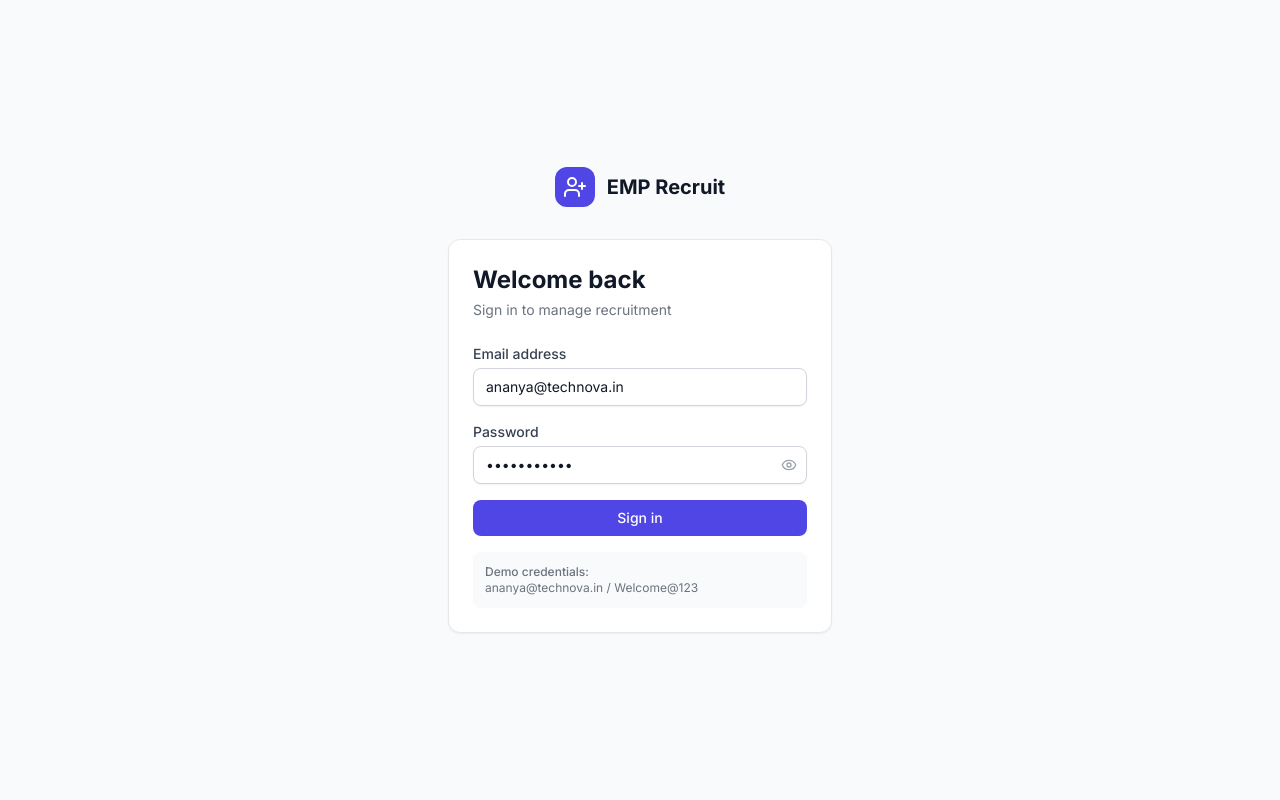
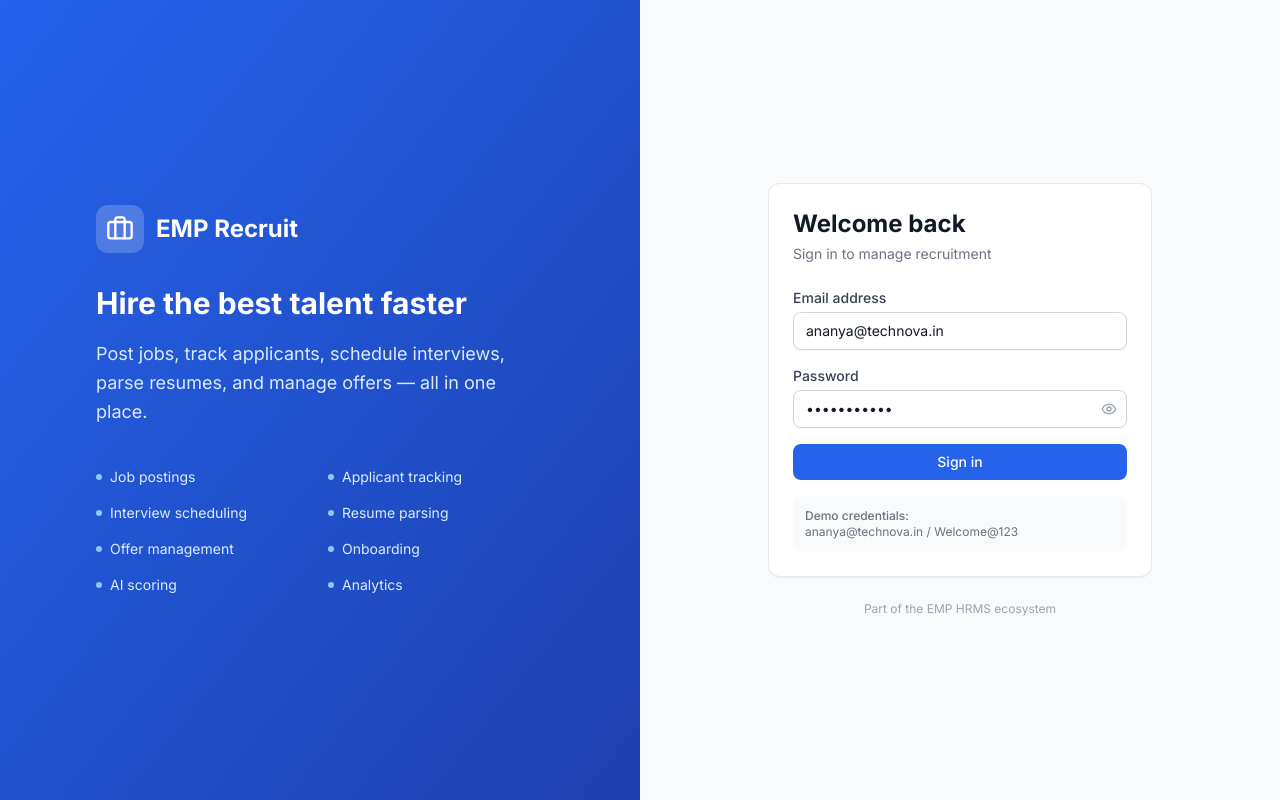
Before and after one commit to EmpCloud/emp-recruit, a React (Vite) app in the folder packages/client/: page /login in a window 1280 px wide. Built offline with nearby package versions, Linux system fonts and the light colour scheme; no server answers.

Commit message:
ui: Redesign login page with split-layout brand panel (blue theme)

```diff
--- a/packages/client/src/pages/auth/LoginPage.tsx
+++ b/packages/client/src/pages/auth/LoginPage.tsx
@@ -1,9 +1,20 @@
 import { useState } from "react";
 import { useNavigate } from "react-router-dom";
-import { UserPlus, Eye, EyeOff } from "lucide-react";
+import { Briefcase, Eye, EyeOff, Loader2 } from "lucide-react";
 import { useLogin } from "@/api/hooks";
 import { useAuthStore } from "@/lib/auth-store";
 import toast from "react-hot-toast";
+
+const features = [
+  "Job postings",
+  "Applicant tracking",
+  "Interview scheduling",
+  "Resume parsing",
+  "Offer management",
+  "Onboarding",
+  "AI scoring",
+  "Analytics",
+];
 
 export function LoginPage() {
   const navigate = useNavigate();
@@ -30,22 +41,57 @@ export function LoginPage() {
   }
 
   return (
-    <div className="flex min-h-screen items-center justify-center bg-gray-50 px-4">
+    <div className="flex min-h-screen">
+      {/* Left panel — brand */}
+      <div className="hidden lg:flex lg:w-1/2 items-center justify-center bg-gradient-to-br from-blue-600 to-blue-800 p-12">
+        <div className="max-w-md text-white">
+          <div className="flex items-center gap-3 mb-8">
+            <div className="flex h-12 w-12 items-center justify-center rounded-xl bg-white/20">
+              <Briefcase className="h-7 w-7 text-white" />
+            </div>
+            <span className="text-2xl font-bold">EMP Recruit</span>
+          </div>
+          <h2 className="text-3xl font-bold leading-tight mb-4">
+            Hire the best talent faster
+          </h2>
+          <p className="text-blue-100 text-lg leading-relaxed">
+            Post jobs, track applicants, schedule interviews, parse resumes, and
+            manage offers &mdash; all in one place.
+          </p>
+          <div className="mt-10 grid grid-cols-2 gap-4">
+            {features.map((f) => (
+              <div key={f} className="flex items-center gap-2 text-sm">
+                <span className="h-1.5 w-1.5 rounded-full bg-blue-300" />
+                <span className="text-blue-100">{f}</span>
+              </div>
+            ))}
+          </div>
+        </div>
+      </div>
+
+      {/* Right panel — form */}
+      <div className="flex w-full lg:w-1/2 items-center justify-center bg-gray-50 px-4">
         <div className="w-full max-w-sm">
-        <div className="mb-8 flex items-center justify-center gap-3">
-          <div className="flex h-10 w-10 items-center justify-center rounded-xl bg-brand-600">
-            <UserPlus className="h-6 w-6 text-white" />
+          {/* Mobile logo */}
+          <div className="mb-8 flex items-center justify-center gap-3 lg:hidden">
+            <div className="flex h-10 w-10 items-center justify-center rounded-xl bg-blue-600">
+              <Briefcase className="h-6 w-6 text-white" />
             </div>
             <span className="text-xl font-bold text-gray-900">EMP Recruit</span>
           </div>
 
           <div className="rounded-xl border border-gray-200 bg-white p-6 shadow-sm">
             <h2 className="text-2xl font-bold text-gray-900">Welcome back</h2>
-          <p className="mt-1 text-sm text-gray-500">Sign in to manage recruitment</p>
+            <p className="mt-1 text-sm text-gray-500">
+              Sign in to manage recruitment
+            </p>
 
             <form onSubmit={handleSubmit} className="mt-6 space-y-4">
               <div>
-              <label htmlFor="email" className="block text-sm font-medium text-gray-700">
+                <label
+                  htmlFor="email"
+                  className="block text-sm font-medium text-gray-700"
+                >
                   Email address
                 </label>
                 <input
@@ -54,11 +100,14 @@ export function LoginPage() {
                   value={email}
                   onChange={(e) => setEmail(e.target.value)}
                   required
-                className="mt-1 block w-full rounded-lg border border-gray-300 px-3 py-2 text-sm shadow-sm focus:border-brand-500 focus:outline-none focus:ring-1 focus:ring-brand-500"
+                  className="mt-1 block w-full rounded-lg border border-gray-300 px-3 py-2 text-sm shadow-sm focus:border-blue-500 focus:outline-none focus:ring-1 focus:ring-blue-500"
                 />
               </div>
               <div>
-              <label htmlFor="password" className="block text-sm font-medium text-gray-700">
+                <label
+                  htmlFor="password"
+                  className="block text-sm font-medium text-gray-700"
+                >
                   Password
                 </label>
                 <div className="relative mt-1">
@@ -68,23 +117,34 @@ export function LoginPage() {
                     value={password}
                     onChange={(e) => setPassword(e.target.value)}
                     required
-                  className="block w-full rounded-lg border border-gray-300 px-3 py-2 pr-10 text-sm shadow-sm focus:border-brand-500 focus:outline-none focus:ring-1 focus:ring-brand-500"
+                    className="block w-full rounded-lg border border-gray-300 px-3 py-2 pr-10 text-sm shadow-sm focus:border-blue-500 focus:outline-none focus:ring-1 focus:ring-blue-500"
                   />
                   <button
                     type="button"
                     onClick={() => setShowPassword(!showPassword)}
                     className="absolute right-2.5 top-1/2 -translate-y-1/2 text-gray-400 hover:text-gray-600"
                   >
-                  {showPassword ? <EyeOff className="h-4 w-4" /> : <Eye className="h-4 w-4" />}
+                    {showPassword ? (
+                      <EyeOff className="h-4 w-4" />
+                    ) : (
+                      <Eye className="h-4 w-4" />
+                    )}
                   </button>
                 </div>
               </div>
               <button
                 type="submit"
                 disabled={loginMutation.isPending}
-              className="w-full rounded-lg bg-brand-600 px-4 py-2 text-sm font-medium text-white hover:bg-brand-700 disabled:opacity-50"
+                className="flex w-full items-center justify-center gap-2 rounded-lg bg-blue-600 px-4 py-2 text-sm font-medium text-white hover:bg-blue-700 disabled:opacity-50"
               >
-              {loginMutation.isPending ? "Signing in..." : "Sign in"}
+                {loginMutation.isPending ? (
+                  <>
+                    <Loader2 className="h-4 w-4 animate-spin" />
+                    Signing in...
+                  </>
+                ) : (
+                  "Sign in"
+                )}
               </button>
             </form>
 
@@ -93,6 +153,11 @@ export function LoginPage() {
               <p>ananya@technova.in / Welcome@123</p>
             </div>
           </div>
+
+          <p className="mt-6 text-center text-xs text-gray-400">
+            Part of the EMP HRMS ecosystem
+          </p>
+        </div>
       </div>
     </div>
   );
```
Lines whose indentation alone changed are shown as unchanged.
